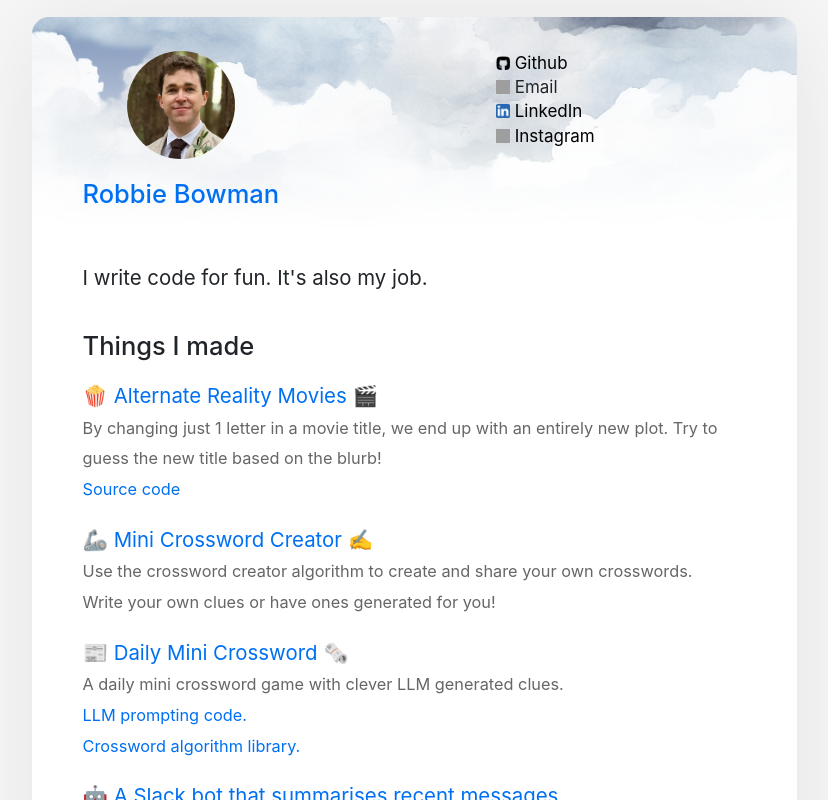
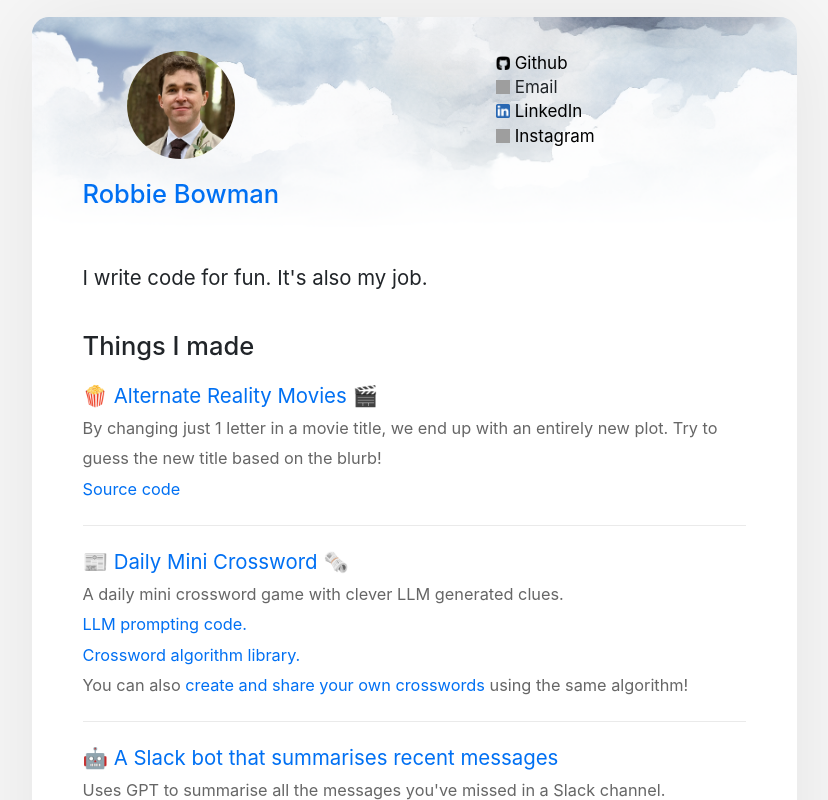
Before and after one commit to robbiebowman/nextjs-blog, a Next.js app: page / in a window 1280 px wide. Shown: the top 800 px of the page, without its empty margins (226-1054 px from the left). Built offline with nearby package versions, Linux system fonts and the light colour scheme; grey boxes are pictures that could not be loaded.

Commit message:
Demote crossword creator

```diff
--- a/pages/index.js
+++ b/pages/index.js
@@ -39,16 +39,6 @@ export default function Home({ allPostsData }) {
               </small>
             </li>
             <li className={utilStyles.listItem}>
-              <Link href={`/crossword/creator`}>
-                🦾 Mini Crossword Creator ✍️
-              </Link>
-              <br />
-              <small className={utilStyles.lightText}>
-                Use the crossword creator algorithm to create and share your own crosswords.
-                <br/>Write your own clues or have ones generated for you!
-              </small>
-            </li>
-            <li className={utilStyles.listItem}>
               <Link href={`/crossword/daily`}>
                 📰 Daily Mini Crossword 🗞️
               </Link>
@@ -59,6 +49,8 @@ export default function Home({ allPostsData }) {
                 <Link href="https://github.com/robbiebowman/personal-api/blob/master/src/main/kotlin/com/robbiebowman/personalapi/MiniCrosswordController.kt">LLM prompting code.</Link>
                 <br/>
                 <Link href="https://github.com/robbiebowman/mini-crossword-maker">Crossword algorithm library.</Link>
+                <br/>
+                You can also <Link href={`/crossword/creator`}>create and share your own crosswords</Link> using the same algorithm!
               </small>
             </li>
             <li className={utilStyles.listItem}>
--- a/styles/utils.module.css
+++ b/styles/utils.module.css
@@ -50,6 +50,13 @@
 
 .listItem {
   margin: 0 0 1.25rem;
+  padding-bottom: 1.25rem;
+  border-bottom: 1px solid #eaeaea;
+}
+
+.listItem:last-child {
+  border-bottom: none;
+  padding-bottom: 0;
 }
 
 .lightText {
```
